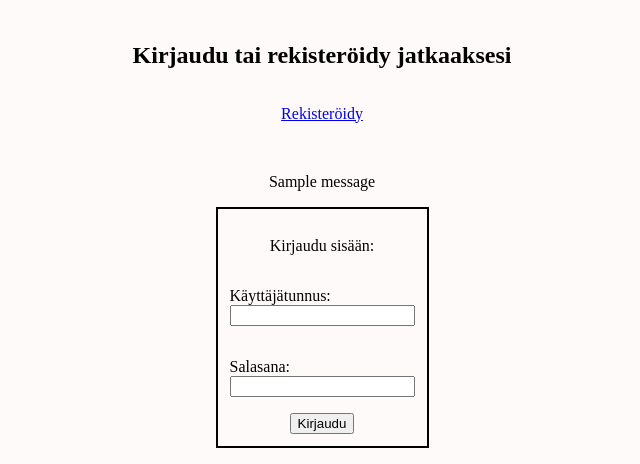
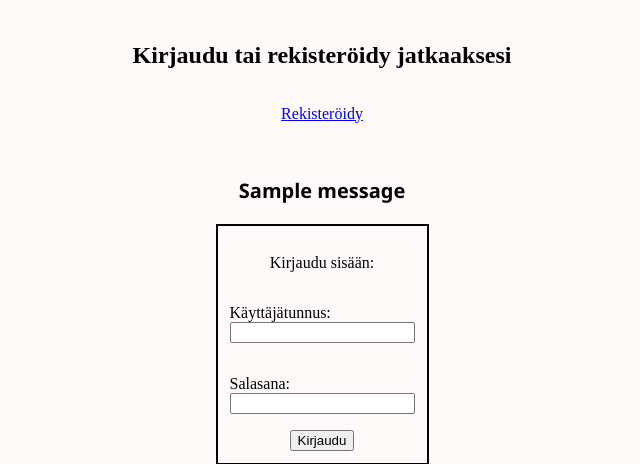
Before and after one commit to ssampo-p/sporttipaivakirja, a Flask app: page / in a window 1280 px wide. Shown: the part 212-676 px from the top of the page, without its empty margins (318-958 px from the left). Run offline with Flask 3, Linux system fonts and the light colour scheme; one stand-in notice (Sample message) is shown.

Commit message:
FIX:fixed routing error when sending empty comment     - flash message now clearer to see for the user

```diff
--- a/sovellus/app/static/main.css
+++ b/sovellus/app/static/main.css
@@ -120,3 +120,8 @@
          padding: 10px;
          margin: 2px;
     }
+    .flash-msg{
+        font-size: 20;
+        font-weight: bold;
+        font-family: 'Segoe UI', Tahoma, Geneva, Verdana, sans-serif;
+    }
--- a/sovellus/app/templates/flash_msg.html
+++ b/sovellus/app/templates/flash_msg.html
@@ -1,7 +1,7 @@
 {% with messages=get_flashed_messages() %}
       {% if messages %}
         {% for message in messages %}
-          <p>{{ message }}</p>
+          <p class="flash-msg">{{ message }}</p>
         {% endfor %}
       {% endif %}
     {% endwith %}
--- a/sovellus/app/templates/workouts.html
+++ b/sovellus/app/templates/workouts.html
@@ -87,7 +87,7 @@
                             <form method="post" action = "{{ url_for("workouts.delete_comment", comment_id=comment[4],
                                                         comment_user_id=comment[3])}}">
                                 <input type="hidden" name="csrf_token" value="{{ session.csrf_token }}">
-                                <input type="hidden" name="return_to_same" value="{{request.full_path}}">
+                                <input type="hidden" name="return_to_same" value="{{ request.full_path }}">
                                 <input type="submit" value="Poista kommentti">
                             </form>
                         {% endif %}
```
Also changed, not shown: sovellus/app/workout_routes.py (+5 -4 lines).
